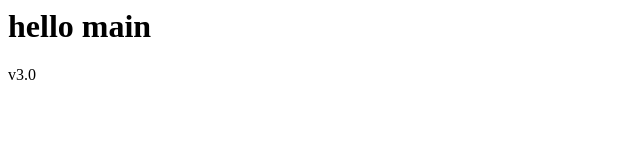
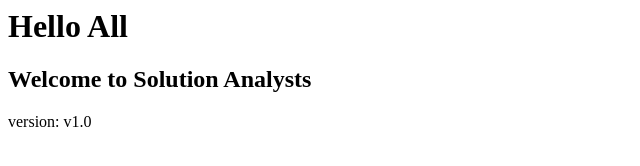
Before and after one commit to Kavan-Dalwadi/blue-green-deployment, a plain HTML site: page app/site/index.html in a window 1280 px wide. Shown: the whole page, without its empty margins (0-640 px from the left). Drawn offline with Linux system fonts and the light colour scheme.

Commit message:
Update index.html

```diff
--- a/app/site/index.html
+++ b/app/site/index.html
@@ -1,2 +1,3 @@
-<h1>hello main</h1>
-v3.0
+<h1>Hello All</h1>
+<h2>Welcome to Solution Analysts</h2>
+version: v1.0
```
